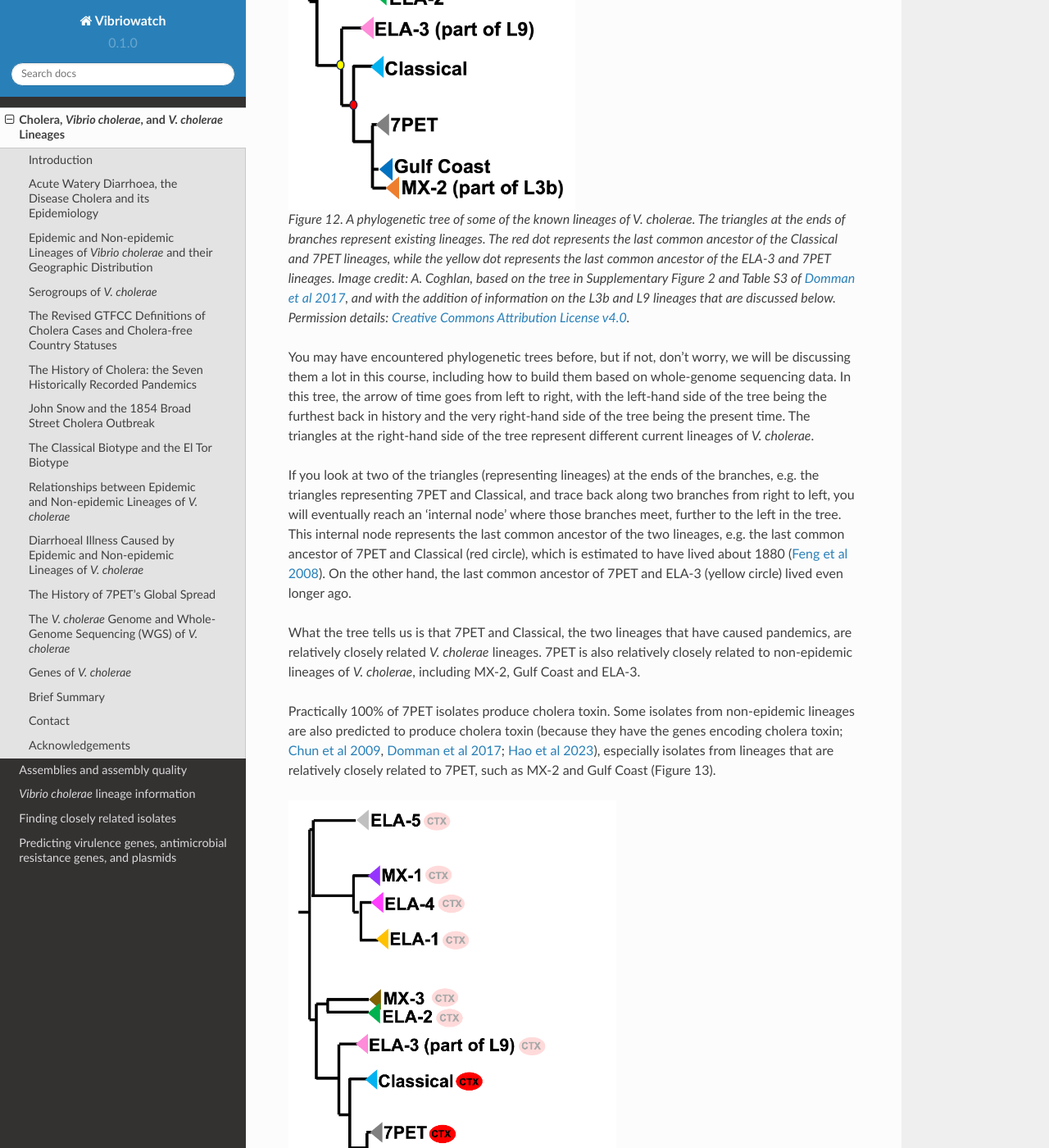
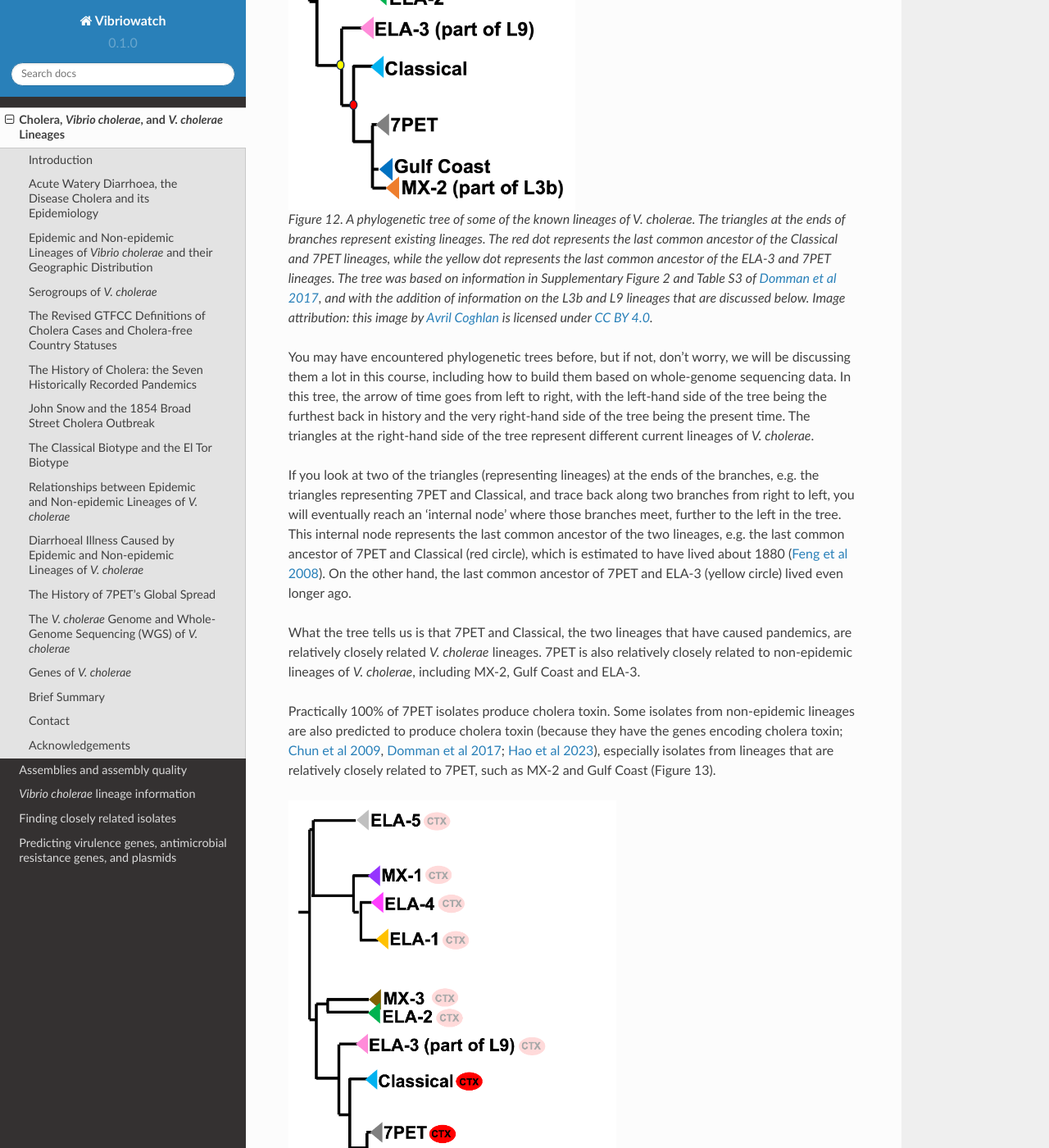
Before and after one commit to avrilcoghlan/cholerabook, a Sphinx documentation site: the page built from docs/source/vibriogenomes.rst, in a window 1280 px wide and 1400 px high, scrolled down 12216 px. Shown: the whole window at 82% size. Built offline with Sphinx 7.4.7 and the Read the Docs theme 2.0.0, drawn with Linux system fonts in a browser that asks for light colours; some of the changed text lies outside the part shown.

Commit message:
Update vibriogenomes.rst

```diff
--- a/docs/source/vibriogenomes.rst
+++ b/docs/source/vibriogenomes.rst
@@ -457,9 +457,11 @@
 .. figure:: Lineages_simple.png
   :width: 350
 
-  Figure 12. A phylogenetic tree of some of the known lineages of *V. cholerae*. The triangles at the ends of branches represent existing lineages. The red dot represents the last common ancestor of the Classical and 7PET lineages, while the yellow dot represents the last common ancestor of the ELA-3 and 7PET lineages. Image credit: A. Coghlan, based on the tree in Supplementary Figure 2 and Table S3 of `Domman et al 2017`_, and with the addition of information on the L3b and L9 lineages that are discussed below. Permission details: `Creative Commons Attribution License v4.0`_.
+  Figure 12. A phylogenetic tree of some of the known lineages of *V. cholerae*. The triangles at the ends of branches represent existing lineages. The red dot represents the last common ancestor of the Classical and 7PET lineages, while the yellow dot represents the last common ancestor of the ELA-3 and 7PET lineages. The tree was based on information in Supplementary Figure 2 and Table S3 of `Domman et al 2017`_, and with the addition of information on the L3b and L9 lineages that are discussed below. Image attribution: this image by `Avril Coghlan`_ is licensed under `CC BY 4.0`_.
 
-.. _Creative Commons Attribution License v4.0: https://creativecommons.org/licenses/by/4.0/
+.. _CC BY 4.0: https://creativecommons.org/licenses/by/4.0/
+
+.. _Avril Coghlan: https://www.linkedin.com/in/avril-coghlan-4409545/?originalSubdomain=uk
 
 .. _Chun et al 2009: https://pubmed.ncbi.nlm.nih.gov/19720995/
 
@@ -488,7 +490,11 @@
 .. figure:: Lineages.png
   :width: 400
 
-  Figure 13. A phylogenetic tree of some of the known lineages of *V. cholerae*, showing which lineages are predicted to produce cholera toxin, based on presence of the genes encoding cholera toxin). Image credit: A. Coghlan, based on the tree in Supplementary Figure 2 and Table S3 of `Domman et al 2017`_, and with the addition of information on L3b and L9. Permission details: `Creative Commons Attribution License v4.0`_.
+  Figure 13. A phylogenetic tree of some of the known lineages of *V. cholerae*, showing which lineages are predicted to produce cholera toxin, based on presence of the genes encoding cholera toxin). This tree was based upon information in Supplementary Figure 2 and Table S3 of `Domman et al 2017`_, and with the addition of information on L3b and L9. Image attribution: this image by `Avril Coghlan`_ is licensed under `CC BY 4.0`_.
+
+.. _CC BY 4.0: https://creativecommons.org/licenses/by/4.0/
+
+.. _Avril Coghlan: https://www.linkedin.com/in/avril-coghlan-4409545/?originalSubdomain=uk
 
 Later in the course you will be learning a lot about how to build phylogenetic trees yourself, and how to interpret
 them to investigate the relationships between different subtypes of 7PET that have caused different 7PET outbreaks, and to
```
